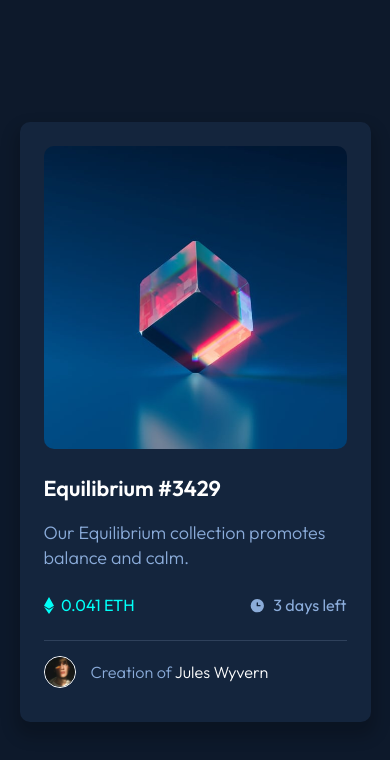
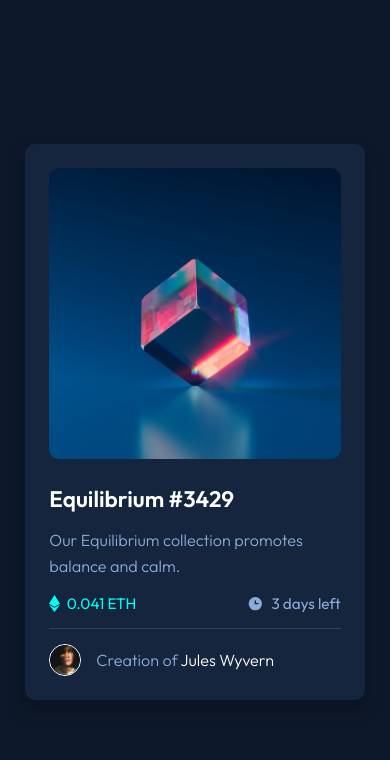
Before and after one commit to RobertK0/frontend-mentor-nft-preview-card-component, a plain HTML site: page index.html in a window 390 px wide. Drawn offline with Linux system fonts and the light colour scheme.

Commit message:
Mobile design visual changes

```diff
--- a/style.css
+++ b/style.css
@@ -20,7 +20,7 @@ main {
   background-color: hsl(216, 50%, 16%);
   display: flex;
   flex-direction: column;
-  width: 90%;
+  width: 87%;
   border-radius: 10px;
   overflow: hidden;
   box-sizing: border-box;
@@ -37,9 +37,9 @@ main {
 
 h1 {
   color: white;
-  font-size: 1.2rem;
+  font-size: 1.25rem;
   font-weight: 600;
-  margin-bottom: 18px;
+  margin-bottom: 15px;
 }
 
 h2 {
@@ -48,9 +48,9 @@ h2 {
 }
 
 .description {
-  font-size: 1rem;
+  font-size: 0.9rem;
   line-height: 1.4rem;
-  margin-bottom: 25px;
+  margin-bottom: 15px;
 }
 
 .price-time {
@@ -58,7 +58,7 @@ h2 {
   flex-direction: row;
   align-items: center;
   justify-content: space-between;
-  margin-bottom: 25px;
+  margin-bottom: 15px;
 }
 
 .eth-icon {
@@ -69,7 +69,7 @@ h2 {
 
 h3 {
   color: hsl(178, 100%, 50%);
-  font-size: 0.9rem;
+  font-size: 0.85rem;
   font-weight: 400;
 }
 
@@ -82,7 +82,7 @@ h3 {
 
 h4 {
   color: hsl(215, 51%, 70%);
-  font-size: 0.9rem;
+  font-size: 0.85rem;
   font-weight: 400;
 }
 
@@ -93,7 +93,7 @@ h4 {
   border-top: 1px solid hsl(215, 32%, 27%);
   padding-top: 15px;
   font-size: 0.7rem;
-  margin-bottom: 10px;
+  margin-bottom: 0px;
 }
 
 .profile-picture {
@@ -117,4 +117,26 @@ h5 {
   main {
     width: 350px;
   }
+
+  .description {
+    font-size: 1rem;
+    margin-bottom: 25px;
+  }
+
+  .price-time {
+    margin-bottom: 25px;
+  }
+
+  h1 {
+    font-size: 1.2rem;
+    margin-bottom: 18px;
+  }
+
+  h3,
+  h4 {
+    font-size: 0.9rem;
+  }
+  .created-by {
+    margin-bottom: 10px;
+  }
 }
```
